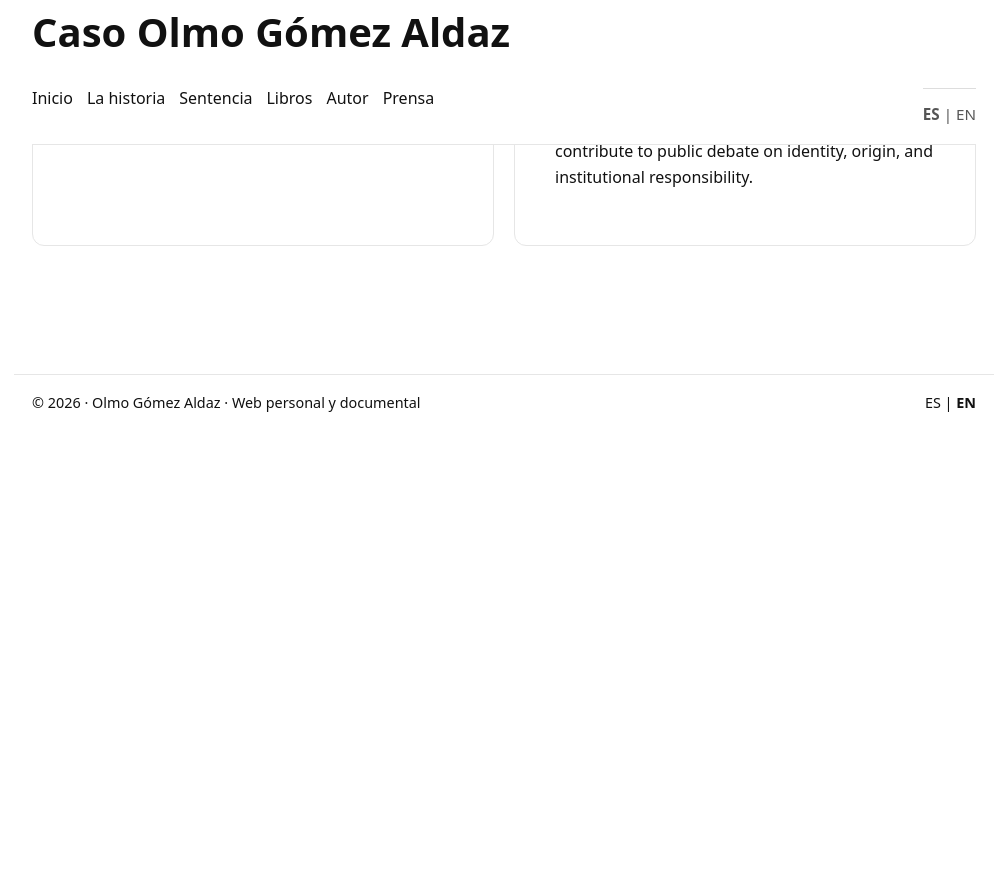
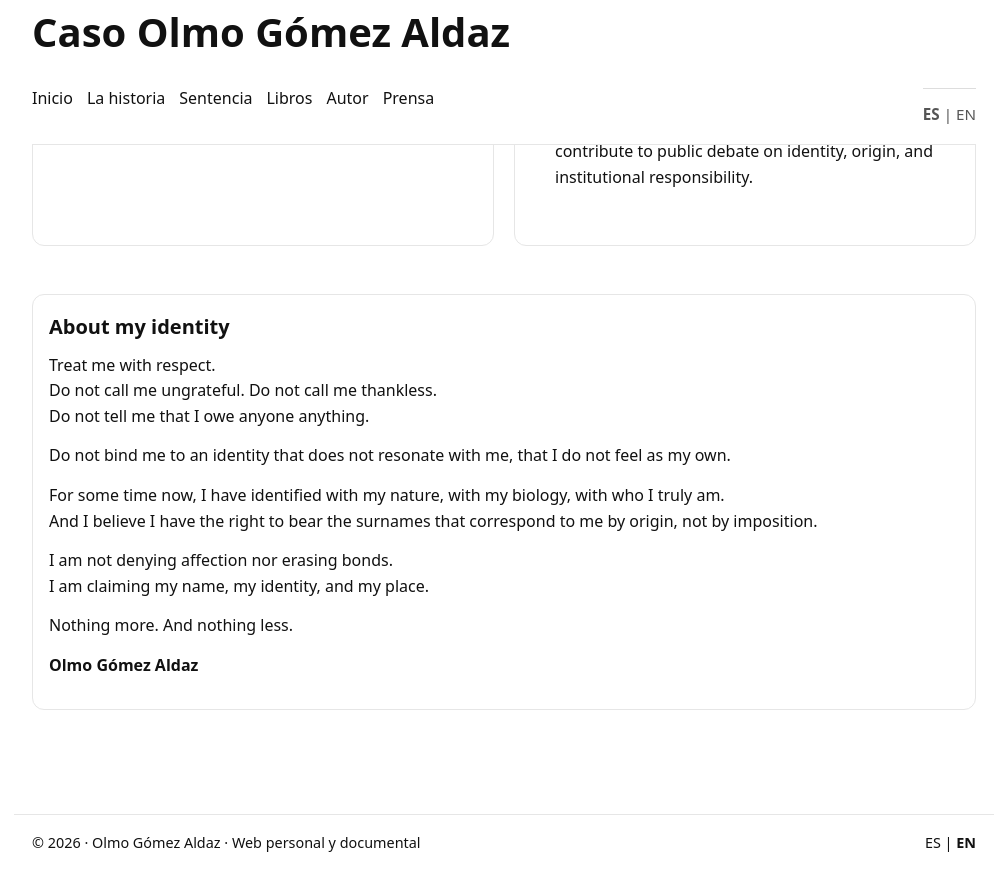
Before and after one commit to olmogaldaz/olmogaldaz.github.io, a Jekyll site: the page built from en/author/index.html, in a window 1280 px wide and 900 px high, scrolled down 683 px. Shown: the top 891 px of the window, without its empty margins (136-1143 px from the left). Built offline with Jekyll 4.4.1, drawn with Linux system fonts in a browser that asks for light colours; before the commit the page ends 1143 px from its top, so only the background shows below that; some of the changed text lies outside the part shown.

Commit message:
Update index.html

```diff
--- a/en/author/index.html
+++ b/en/author/index.html
@@ -10,7 +10,7 @@ description: Author’s personal trajectory, documentary archive, and public wor
 
     <header id="site-header"></header>
     <h1 class="page-title subtle">
-      Olmo Gómez Aldaz
+      Olmo Gómez Aldaz · The Author
     </h1>
     <main>
 
@@ -34,6 +34,32 @@ description: Author’s personal trajectory, documentary archive, and public wor
 
       </div>
 
+      <div class="card">
+        <h2>About my identity</h2>
+        <p>
+          Treat me with respect.<br>
+          Do not call me ungrateful. Do not call me thankless.<br>
+          Do not tell me that I owe anyone anything.
+        </p>
+        <p>
+          Do not bind me to an identity that does not resonate with me, that I do not feel as my own.
+        </p>
+        <p>
+          For some time now, I have identified with my nature, with my biology, with who I truly am.<br>
+          And I believe I have the right to bear the surnames that correspond to me by origin, not by imposition.
+        </p>
+        <p>
+          I am not denying affection nor erasing bonds.<br>
+          I am claiming my name, my identity, and my place.
+        </p>
+        <p>
+          Nothing more. And nothing less.
+        </p>
+        <p>
+          <b>Olmo Gómez Aldaz</b>
+        </p>
+      </div>
+
     </main>
 
   </div>
```
